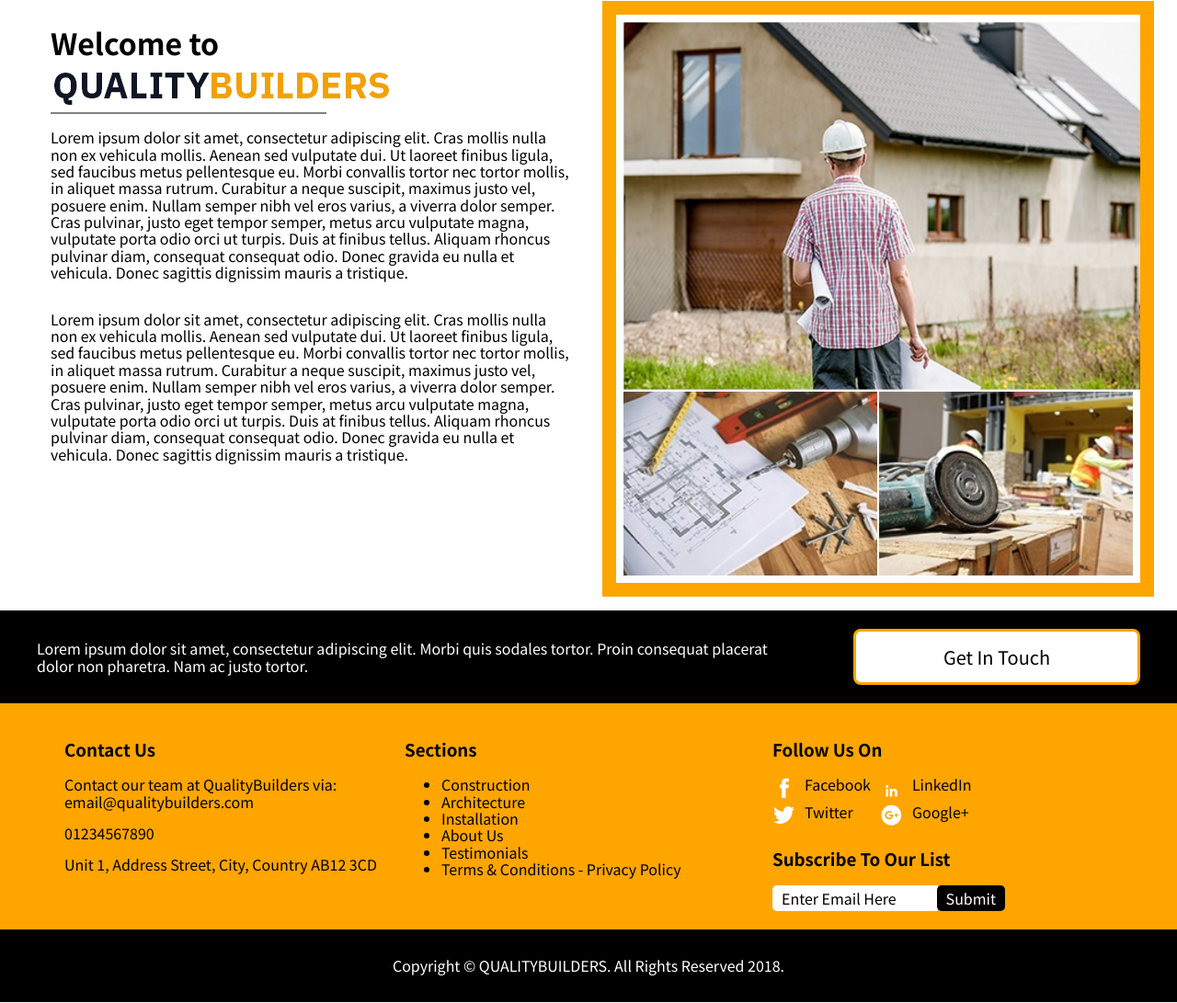
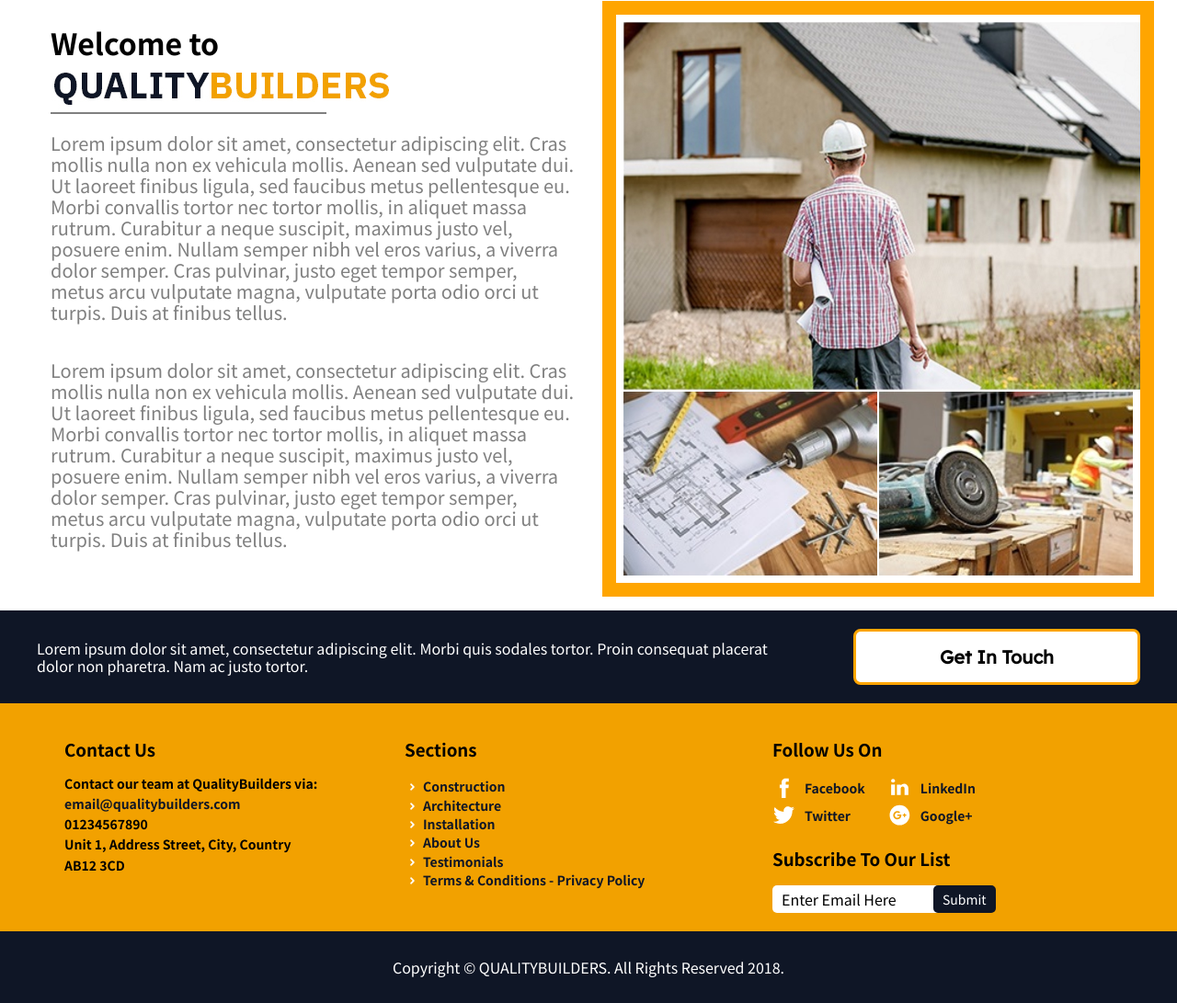
Before and after one commit to lloydcox/Quality-Builders, a plain HTML site: page index.html in a window 1280 px wide. Shown: the part 104-1195 px from the top of the page at 92% size. Drawn offline with Linux system fonts and the light colour scheme.

Commit message:
Lots of layout tweaks, added list icons

```diff
--- a/Assets/SCSS/Partials/_Attributes.scss
+++ b/Assets/SCSS/Partials/_Attributes.scss
@@ -1,11 +1,12 @@
 // ---- Colours ---- //
 
-$orange: orange;
-$black: black;
+$orange: #f2a100;
+$black: #0f1626;
 $white: #fff;
 $light-text: #fff;
-$dark-text: black;
+$dark-text: #0f1626;
 $divider: gray;
+$gray-text: gray;
 
 
 // ---- horizontal margins ----//
@@ -13,10 +14,13 @@ $margin-h: 50px;
 
 // ---- fonts ---- //
 
+// body font
 @import url('https://fonts.googleapis.com/css2?family=Noto+Sans+JP:wght@400;700&display=swap');
-
 // font-family: 'Noto Sans JP', sans-serif;
 
+// headings font
+@import url('https://fonts.googleapis.com/css2?family=Lexend+Deca&display=swap');
+// font-family: 'Lexend Deca', sans-serif;
 * {
     box-sizing: border-box;
 }
--- a/Assets/SCSS/Partials/_Typography.scss
+++ b/Assets/SCSS/Partials/_Typography.scss
@@ -6,3 +6,23 @@ a {
     text-decoration: none;
     color: $black;
 }
+
+.header-container, .get-in-touch-btn {
+    font-family: 'Lexend Deca', sans-serif;
+    letter-spacing: 0.01px;
+    font-weight: bolder;
+}
+
+.footer-container {
+    font-weight: bolder;
+    p, a, .btn {
+            font-size: 14px;
+        }
+}
+
+.welcome-content {
+    p {
+        color: $gray-text;
+        font-size: 20px;
+    }
+}
--- a/Assets/SCSS/Partials/_section1.scss
+++ b/Assets/SCSS/Partials/_section1.scss
@@ -28,9 +28,6 @@
             padding: 20px 15px;
         }
     }
-   .drop-nav ul li {
-        display: block;
-    }
     margin: auto 0 auto auto;
 }
 
@@ -43,9 +40,21 @@
     ul {
         padding: 0;
     }
+    ul li {
+        display: flex;
+        padding: 0;
+        a {
+            padding: 10px 10px;
+        }
+    }
+
 }
 .services {
     position: relative;
+}
+
+.services, .drop-nav {
+    width: 150px;
 }
 
 .services:hover {
--- a/Assets/SCSS/Partials/_section8.scss
+++ b/Assets/SCSS/Partials/_section8.scss
@@ -19,11 +19,33 @@
 
 .footer-column-1 {
     padding: 0 30px;
+    p {
+        margin: 6px 0;
+    }
+    p:first-of-type {
+        margin: 15px 0 6px 0;
+    }
 }
 
 .footer-column-2 {
     ul {
-        // list-style-image: url(../Imgs/icons/iconfinder_phone_1608790.svg)
+        list-style-image: url('../Imgs/icons/List icon arrow.svg');
+        padding-left: 20px;
+        li {
+            padding: 1px 0;
+        }
+    }
+    li::marker {
+        fill: $white;
+        height: 5px;
+    }
+}
+
+.social {
+    display: flex;
+    margin-bottom: 5px;
+    a {
+        margin: auto auto auto 0;
     }
 }
 
@@ -38,12 +60,18 @@
 .submit:hover {
     background-color: lighten($black, 5%);
 }
-
+.signup {
+    display: flex;
+}
 .email-form {
     width: 180px;
     border: none;
     padding: 5px 10px;
     border-radius: 5px 0 0 5px;
+}
+
+.email-form, .submit {
+    height: 30px;
 }
 
 .socials-container {
@@ -57,9 +85,13 @@
             margin-right: 10px;
         }
     }
+
+    .socials-column-2 {
+        margin-left: 15px;
+    }
     svg {
         height: 25px;
         fill: $white;
-        margin: auto 10px 5px 0;
+        margin: auto 10px auto 0;
     }
 }
--- a/index.html
+++ b/index.html
@@ -25,9 +25,9 @@
                         <li class="services"><a href="#">SERVICES</a>
                             <div class="drop-nav">
                                 <ul>
-                                    <li><a href="#">Construction</a></li>
-                                    <li><a href="#">Architecture</a>
-                                    <li><a href="#">Installation</a></li>
+                                    <li><a href="#">CONSTRUCTION</a></li>
+                                    <li><a href="#">ARCHITECTURE</a>
+                                    <li><a href="#">INSTALLATION</a></li>
                                 </ul>
                             </div>
                         </li>
@@ -58,8 +58,8 @@
                     <img src="Assets/Imgs/pictures/QB-logo.png" alt="Quality Builders logo">
                 </div>
                 <div class="divider"></div>
-                <p>Lorem ipsum dolor sit amet, consectetur adipiscing elit. Cras mollis nulla non ex vehicula mollis. Aenean sed vulputate dui. Ut laoreet finibus ligula, sed faucibus metus pellentesque eu. Morbi convallis tortor nec tortor mollis, in aliquet massa rutrum. Curabitur a neque suscipit, maximus justo vel, posuere enim. Nullam semper nibh vel eros varius, a viverra dolor semper. Cras pulvinar, justo eget tempor semper, metus arcu vulputate magna, vulputate porta odio orci ut turpis. Duis at finibus tellus. Aliquam rhoncus pulvinar diam, consequat consequat odio. Donec gravida eu nulla et vehicula. Donec sagittis dignissim mauris a tristique.</p>
-                <p>Lorem ipsum dolor sit amet, consectetur adipiscing elit. Cras mollis nulla non ex vehicula mollis. Aenean sed vulputate dui. Ut laoreet finibus ligula, sed faucibus metus pellentesque eu. Morbi convallis tortor nec tortor mollis, in aliquet massa rutrum. Curabitur a neque suscipit, maximus justo vel, posuere enim. Nullam semper nibh vel eros varius, a viverra dolor semper. Cras pulvinar, justo eget tempor semper, metus arcu vulputate magna, vulputate porta odio orci ut turpis. Duis at finibus tellus. Aliquam rhoncus pulvinar diam, consequat consequat odio. Donec gravida eu nulla et vehicula. Donec sagittis dignissim mauris a tristique.</p>
+                <p>Lorem ipsum dolor sit amet, consectetur adipiscing elit. Cras mollis nulla non ex vehicula mollis. Aenean sed vulputate dui. Ut laoreet finibus ligula, sed faucibus metus pellentesque eu. Morbi convallis tortor nec tortor mollis, in aliquet massa rutrum. Curabitur a neque suscipit, maximus justo vel, posuere enim. Nullam semper nibh vel eros varius, a viverra dolor semper. Cras pulvinar, justo eget tempor semper, metus arcu vulputate magna, vulputate porta odio orci ut turpis. Duis at finibus tellus.</p>
+                <p>Lorem ipsum dolor sit amet, consectetur adipiscing elit. Cras mollis nulla non ex vehicula mollis. Aenean sed vulputate dui. Ut laoreet finibus ligula, sed faucibus metus pellentesque eu. Morbi convallis tortor nec tortor mollis, in aliquet massa rutrum. Curabitur a neque suscipit, maximus justo vel, posuere enim. Nullam semper nibh vel eros varius, a viverra dolor semper. Cras pulvinar, justo eget tempor semper, metus arcu vulputate magna, vulputate porta odio orci ut turpis. Duis at finibus tellus.</p>
             </div>
             <div class="column-2">
                 <div class="welcome-images">
@@ -96,7 +96,7 @@
                 <p>Lorem ipsum dolor sit amet, consectetur adipiscing elit. Morbi quis sodales tortor. Proin consequat placerat dolor non pharetra. Nam ac justo tortor. </p>
             </div>
             <div class="get-in-touch-btn">
-                <a href="mailto:">Get In Touch</a>
+                <a href="mailto:email@qualitybuilders.com">Get In Touch</a>
             </div>
         </div>
     </div>
@@ -107,9 +107,11 @@
             <div class="footer-content">
                 <div class="footer-column-1">
                     <h3>Contact Us</h3>
-                    <p>Contact our team at QualityBuilders via: email@qualitybuilders.com</p>
+                    <p>Contact our team at QualityBuilders via:</p>
+                    <p><a href="mailto:email@qualitybuilders.com">email@qualitybuilders.com</a></p>
                     <p>01234567890</p>
-                    <p>Unit 1, Address Street, City, Country AB12 3CD</p>
+                    <p>Unit 1, Address Street, City, Country</p>
+                    <p>AB12 3CD</p>
                 </div>
                 <div class="footer-column-2">
                     <h3>Sections</h3>
@@ -126,30 +128,28 @@
                     <h3>Follow Us On</h3>
                     <div class="socials-container">
                         <div class="socials-column-1">
-                            <div class="facebook">
+                            <div class="facebook social">
                                 <svg enable-background="new 0 0 56.693 56.693" id="Layer_1" version="1.1" viewBox="0 0 56.693 56.693"><path d="M40.43,21.739h-7.645v-5.014c0-1.883,1.248-2.322,2.127-2.322c0.877,0,5.395,0,5.395,0V6.125l-7.43-0.029  c-8.248,0-10.125,6.174-10.125,10.125v5.518h-4.77v8.53h4.77c0,10.947,0,24.137,0,24.137h10.033c0,0,0-13.32,0-24.137h6.77  L40.43,21.739z"/></svg>
                                 <a href="#">Facebook</a>
                             </div>
-                            <div class="twitter">
+                            <div class="twitter social">
                                 <svg id="Layer_1" style="enable-background:new 0 0 512 512;" version="1.1" viewBox="0 0 512 512"><path d="M492,109.5c-17.4,7.7-36,12.9-55.6,15.3c20-12,35.4-31,42.6-53.6c-18.7,11.1-39.4,19.2-61.5,23.5  C399.8,75.8,374.6,64,346.8,64c-53.5,0-96.8,43.4-96.8,96.9c0,7.6,0.8,15,2.5,22.1C172,179,100.6,140.4,52.9,81.7  c-8.3,14.3-13.1,31-13.1,48.7c0,33.6,17.1,63.3,43.1,80.7C67,210.7,52,206.3,39,199c0,0.4,0,0.8,0,1.2c0,47,33.4,86.1,77.7,95  c-8.1,2.2-16.7,3.4-25.5,3.4c-6.2,0-12.3-0.6-18.2-1.8c12.3,38.5,48.1,66.5,90.5,67.3c-33.1,26-74.9,41.5-120.3,41.5  c-7.8,0-15.5-0.5-23.1-1.4C62.9,432,113.8,448,168.4,448C346.6,448,444,300.3,444,172.2c0-4.2-0.1-8.4-0.3-12.5  C462.6,146,479,128.9,492,109.5z"/></svg>
                                 <a href="#">Twitter</a>
                             </div>
                         </div>
                         <div class="socials-column-2">
-                            <div class="linkedin">
-                                <svg id="Layer_1" style="enable-background:new 0 0 512 512;" version="1.1" viewBox="0 0 512 512">
-                                    <g id="XMLID_184_"><path class="st0" d="M130.5,289h53.8v173h-53.8V289z M157.5,203c17.2,0,31.2,14,31.2,31.2   c0,17.2-14,31.2-31.2,31.2c-17.3,0-31.2-14-31.2-31.2C126.3,217,140.2,203,157.5,203" id="XMLID_195_"/><path class="st0" d="M218.1,289h51.5v23.7h0.7c7.2-13.6,24.7-27.9,50.9-27.9c54.4,0,64.5,35.8,64.5,82.4V462H332   v-84.1c0-20.1-0.3-45.9-27.9-45.9c-28,0-32.2,21.9-32.2,44.4V462h-53.7V289z" id="XMLID_192_"/></g>
-                                </svg>
+                            <div class="linkedin social">
+                                <svg data-name="Layer 21" id="Layer_21" viewBox="0 0 24 24"><title/><rect height="11" width="4" x="3" y="9"/><circle cx="5" cy="5" r="2"/><path d="M16.5,8.25A4.47251,4.47251,0,0,0,13,9.95343V9H9V20h4V13a2,2,0,0,1,4,0v7h4V12.75A4.5,4.5,0,0,0,16.5,8.25Z"/></svg>
                                 <a href="#">LinkedIn</a>
                             </div>
-                            <div class="googleplus">
+                            <div class="googleplus social">
                                 <svg id="Layer_1" style="enable-background:new 0 0 56.6934 56.6934;" version="1.1" viewBox="0 0 56.6934 56.6934"><path d="M28.0681,4.1549c-13.6006,0-24.625,11.0234-24.625,24.623s11.0244,24.625,24.625,24.625s24.625-11.0254,24.625-24.625  S41.6687,4.1549,28.0681,4.1549z M30.399,35.2503c-2.5519,3.5903-7.6752,4.6385-11.6721,3.1005  c-4.0115-1.5281-6.8524-5.765-6.5144-10.085c0.0882-5.285,4.947-9.9136,10.232-9.7373c2.5323-0.1176,4.9128,0.9845,6.8524,2.5323  c-0.8278,0.9404-1.6849,1.8466-2.6008,2.6939c-2.3315-1.6115-5.6475-2.0719-7.9789-0.2106  c-3.3356,2.307-3.4874,7.7536-0.2792,10.2369c3.1201,2.8311,9.0173,1.4253,9.8794-2.9095c-1.9543-0.0294-3.9136,0-5.8679-0.0637  c-0.0049-1.1657-0.0098-2.3315-0.0049-3.4972c3.267-0.0098,6.534-0.0147,9.8059,0.0098  C32.4464,30.0633,32.0839,32.9826,30.399,35.2503z M44.4857,30.2299c-0.9747,0.0098-1.9494,0.0146-2.929,0.0245  c-0.0098,0.9796-0.0147,1.9543-0.0196,2.929c-0.9747,0-1.9445,0-2.9193,0c-0.0098-0.9747-0.0098-1.9494-0.0196-2.9241  c-0.9747-0.0098-1.9543-0.0196-2.929-0.0294c0-0.9698,0-1.9396,0-2.9144c0.9747-0.0098,1.9494-0.0146,2.929-0.0196  c0.0049-0.9796,0.0147-1.9543,0.0245-2.929c0.9698,0,1.9396,0,2.9143,0c0.0049,0.9747,0.0098,1.9543,0.0196,2.929  c0.9747,0.0098,1.9543,0.0098,2.929,0.0196C44.4857,28.2854,44.4857,29.26,44.4857,30.2299z"/></svg>
                                 <a href="#">Google+</a>
                             </div>
                         </div>
                     </div>
                     <h3>Subscribe To Our List</h3>
-                    <form>
+                    <form class="signup">
                         <input class="email-form" value="Enter Email Here">
                         <button class="btn submit">Submit</button>
                     </form>
```
Also changed, not shown: Assets/CSS/Style.css, Assets/Imgs/icons/List icon arrow.svg (added), Assets/Imgs/icons/facebook.svg (renamed from Assets/Imgs/icons/iconfinder_06-facebook_104498.svg), Assets/Imgs/icons/google_plus.svg (renamed from Assets/Imgs/icons/iconfinder_40-google-plus_843766.svg), Assets/Imgs/icons/linkedin.svg.svg (added), Assets/Imgs/icons/phone.svg (renamed from Assets/Imgs/icons/iconfinder_phone_1608790.svg), Assets/Imgs/icons/twitter.svg (renamed from Assets/Imgs/icons/iconfinder_icon-social-twitter_211920.svg), 1 other file.
